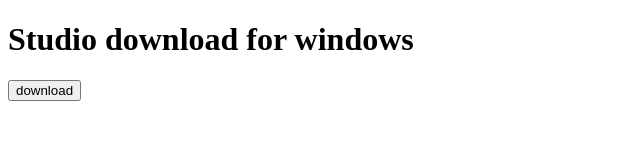
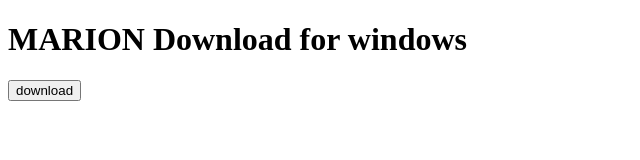
Before and after one commit to RealMARIONHake/marion, a plain HTML site: page index.html in a window 1280 px wide. Shown: the whole page, without its empty margins (0-640 px from the left). Drawn offline with Linux system fonts and the light colour scheme.

Commit message:
Update index.html

```diff
--- a/index.html
+++ b/index.html
@@ -4,7 +4,7 @@
     <meta charset="UTF-8">
     <meta name="viewport" content="width=device-width, initial-scale=1.0">
     <title>download/win</title>
-    <h1>Studio download for windows</h1>
+    <h1>MARION Download for windows</h1>
 </head>
 <body>
     <a href="marion setup.exe"><button>download</button></a>
```
